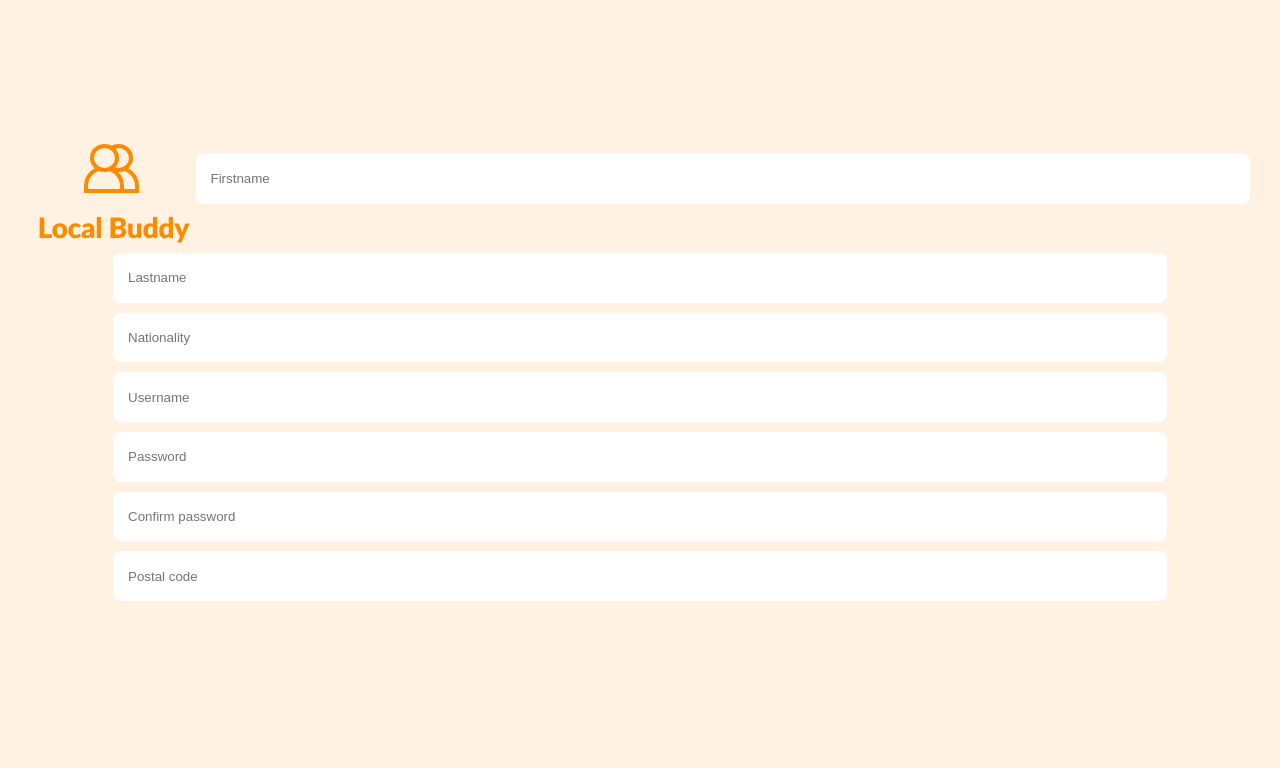
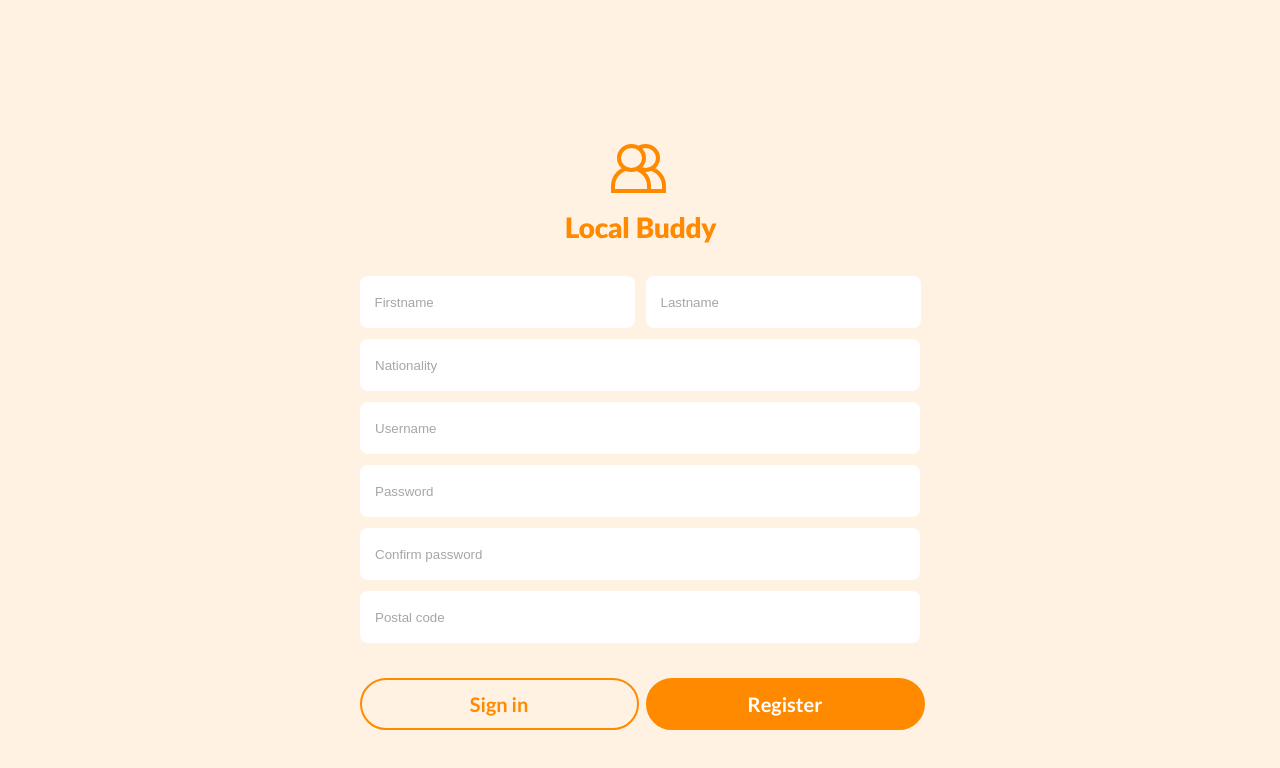
Before and after one commit to Lucerno1/SM42-Group-Project, a Vue app: page /register in a window 1280 px wide. Shown: the top 768 px of the page. Built offline with nearby package versions, Linux system fonts and the light colour scheme.

Commit message:
global bg color, register page updated

```diff
--- a/public/index.html
+++ b/public/index.html
@@ -5,11 +5,16 @@
     <meta http-equiv="X-UA-Compatible" content="IE=edge" />
     <meta name="viewport" content="width=device-width,initial-scale=1.0" />
     <link rel="icon" href="<%= BASE_URL %>favicon.ico" />
+    <link href="https://fonts.googleapis.com/css2?family=Lato:wght@100;300;400;700;900&display=swap" rel="stylesheet">
     <title><%= htmlWebpackPlugin.options.title %></title>
     <style>
-      html, body {
+      * {
         margin: 0;
         padding: 0;
+      }
+
+      body {
+        background: #fff2e2;
       }
 
       body::-webkit-scrollbar{
--- a/src/views/Register.vue
+++ b/src/views/Register.vue
@@ -1,66 +1,116 @@
 <template>
   <div id="register">
-    <div class="register-flex">
-      <img src="/img/Logo-LocalBuddy.svg" alt="" />
-      <input type="text" placeholder="Firstname" />
-      <input type="text" placeholder="Lastname" />
-      <input type="text" placeholder="Nationality" />
-      <input type="text" placeholder="Username" />
-      <input type="text" placeholder="Password" />
-      <input type="text" placeholder="Confirm password" />
-      <input type="text" placeholder="Postal code" />
+    <div class="register-box">
+      <img src="/img/Logo-LocalBuddy.svg" alt="Local Buddy Logo" />
+      <div class="grid register-grid1">
+        <input type="text" name="firstname" placeholder="Firstname" />
+        <input type="text" name="lastname" placeholder="Lastname" />
+      </div>
+      <div class="grid register-grid2">
+        <input type="text" name="nationality" placeholder="Nationality" />
+        <input type="text" name="username" placeholder="Username" />
+        <input type="text" name="password" placeholder="Password" />
+        <input type="text" name="password2" placeholder="Confirm password" />
+        <input type="text" name="postalcode" placeholder="Postal code" />
+      </div>
+      <div class="grid register-grid3">
+        <Button class="btn btn-signin">Sign in</Button>
+        <Button class="btn btn-register">Register</Button>
+      </div>
     </div>
   </div>
 </template>
 
 <script>
+import Button from '@/components/Button'
+
 export default {
-  name: 'Register'
+  name: 'Register',
+  components: { Button }
 }
 </script>
 
 <style scoped>
+::placeholder {
+  color: #a6a6a6;
+}
+
 #register {
-  background: #fff2e2;
+  position: relative;
   width: 100vw;
   height: 100vh;
-  position: relative;
+  font-family: 'Lato';
 }
 
-/* .register-grid {
+.register-box {
   position: absolute;
   height: 82%;
   width: 100%;
   bottom: 0;
-  display: grid;
-  grid-template-rows: auto;
-  justify-items: center;
-  grid-gap: 15px;
-} */
-
-.register-flex {
-  position: absolute;
-  display: flex;
-  height: 82%;
-  width: 100%;
-  bottom: 0;
-  flex-flow: row wrap;
-  justify-content: center;
-  align-items: flex-start;
-  align-content: flex-start;
+  text-align: center;
 }
 
-.logo-localBuddy {
-  flex-grow: 2;
+.register-box img {
+  margin-bottom: 30px;
+}
+
+.grid {
+  display: grid;
+  width: 80%;
+  justify-content: center;
+  grid-gap: 11px;
+  margin: 0 auto;
+}
+
+.register-grid1 {
+  grid-template-columns: repeat(auto-fit, minmax(130px, 1fr));
+  margin-bottom: 11px;
+}
+
+.register-grid2 {
+  grid-template-columns: 100%;
+  margin-bottom: 35px;
+}
+
+.register-grid3 {
+  grid-template-columns: repeat(auto-fit, minmax(130px, 1fr));
+  margin-bottom: 30px;
 }
 
 input {
-  margin-top: 10px;
   background: #ffffff;
+  height: 22px;
   padding: 15px;
-  height: 3%;
-  width: 80%;
   border-radius: 8px;
   border: none;
 }
+
+.btn {
+  font-size: 20px;
+  font-weight: bold;
+  background: #fff2e2;
+  border: solid #ff8a00 2px;
+  border-radius: 60px;
+  padding: 12px 0;
+}
+
+.btn-signin {
+  color: #ff8a00;
+}
+
+.btn-register {
+  color: #ffffff;
+  background: #ff8a00;
+}
+
+@media only screen and (min-width: 700px) {
+  .register-grid1,
+  .register-grid3 {
+    grid-template-columns: 275px 275px;
+  }
+
+  .register-grid2 {
+    grid-template-columns: 560px;
+  }
+}
 </style>
```
